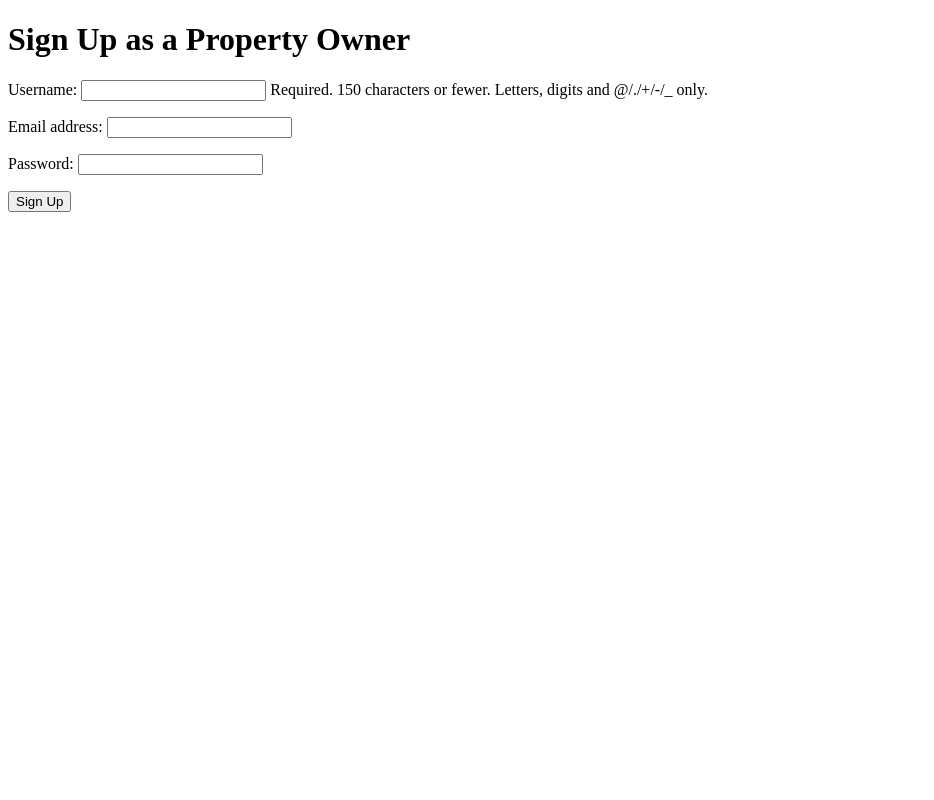
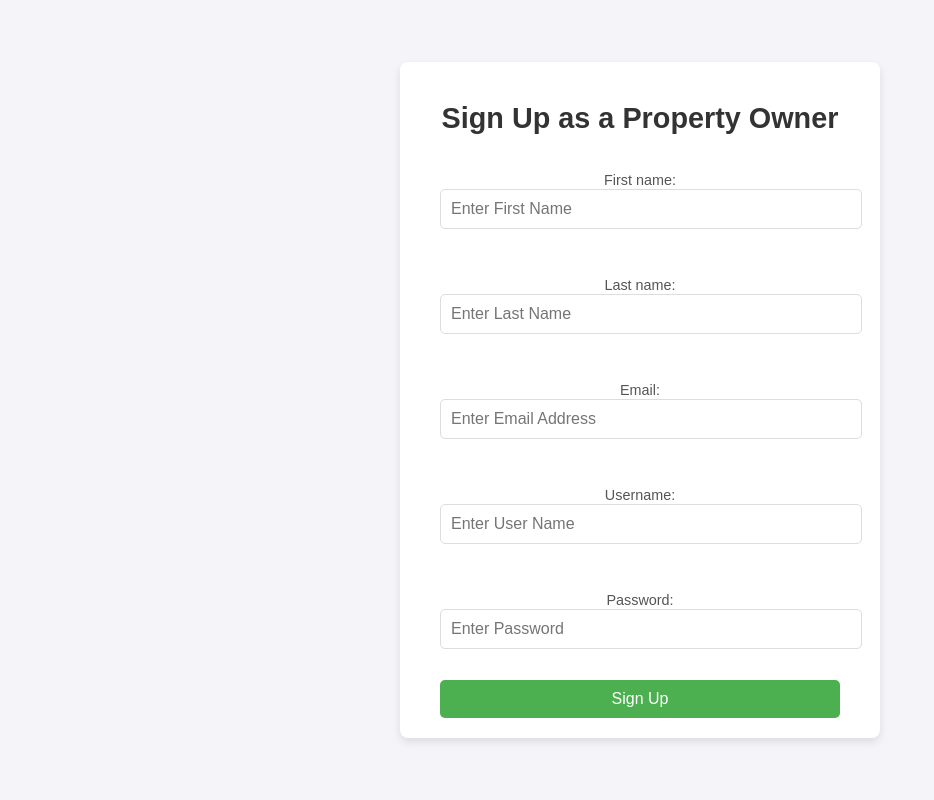
Before and after one commit to srsaurav0/Inventory-Management-Django, a Django app: page /signup/ in a window 1280 px wide. Shown: the whole page, without its empty margins (0-934 px from the left). Run offline with Django 5.2, Linux system fonts and the light colour scheme; parts of the project's set-up code (start-up, migrations or seed data) failed here and were passed over.

Commit message:
Validation added

```diff
--- a/inventory/forms.py
+++ b/inventory/forms.py
@@ -2,8 +2,27 @@ from django import forms
 from django.contrib.auth.models import User
 
 class PropertyOwnerSignUpForm(forms.ModelForm):
-    password = forms.CharField(widget=forms.PasswordInput)
+    first_name = forms.CharField(max_length=30, required=True, widget=forms.TextInput(attrs={
+        'placeholder': 'Enter First Name'
+    }))
+    last_name = forms.CharField(max_length=30, required=True, widget=forms.TextInput(attrs={
+        'placeholder': 'Enter Last Name'
+    }))
+    username = forms.CharField(max_length=30, required=True, widget=forms.TextInput(attrs={
+        'placeholder': 'Enter User Name'
+    }))
+    email = forms.EmailField(required=True, widget=forms.EmailInput(attrs={
+        'placeholder': 'Enter Email Address'
+    }))
+    def clean_email(self):
+        email = self.cleaned_data.get('email')
+        if User.objects.filter(email=email).exists():
+            raise forms.ValidationError("This email address is already in use.")
+        return email
+    password = forms.CharField(widget=forms.PasswordInput(attrs={
+        'placeholder': 'Enter Password'
+    }))
 
     class Meta:
         model = User
-        fields = ['username', 'email', 'password']
+        fields = ['first_name', 'last_name', 'email', 'username', 'password']
--- a/inventory/templates/inventory/signup.html
+++ b/inventory/templates/inventory/signup.html
@@ -4,13 +4,103 @@
     <meta charset="UTF-8">
     <meta name="viewport" content="width=device-width, initial-scale=1.0">
     <title>Property Owner Sign-Up</title>
+    <style>
+        body {
+            font-family: Arial, sans-serif;
+            background-color: #f4f4f9;
+            margin: 0;
+            padding: 0;
+            display: flex;
+            justify-content: center;
+            align-items: center;
+            height: 100vh;
+        }
+
+        .signup-container {
+            background: white;
+            box-shadow: 0 4px 8px rgba(0, 0, 0, 0.1);
+            border-radius: 8px;
+            padding: 20px 40px;
+            width: 100%;
+            max-width: 400px;
+            text-align: center;
+        }
+
+        h1 {
+            font-size: 1.8rem;
+            color: #333;
+            margin-bottom: 20px;
+        }
+
+        form {
+            display: flex;
+            flex-direction: column;
+            gap: 15px;
+        }
+
+        label {
+            text-align: left;
+            font-size: 0.9rem;
+            color: #555;
+        }
+
+        input[type="text"], input[type="email"], input[type="password"] {
+            width: 100%;
+            padding: 10px;
+            border: 1px solid #ddd;
+            border-radius: 5px;
+            font-size: 1rem;
+        }
+
+        button {
+            padding: 10px;
+            font-size: 1rem;
+            background-color: #4CAF50;
+            color: white;
+            border: none;
+            border-radius: 5px;
+            cursor: pointer;
+            transition: background-color 0.3s;
+        }
+
+        button:hover {
+            background-color: #45a049;
+        }
+
+        .form-footer {
+            font-size: 0.8rem;
+            color: #777;
+            margin-top: 10px;
+        }
+
+        .form-footer a {
+            color: #4CAF50;
+            text-decoration: none;
+        }
+
+        .form-footer a:hover {
+            text-decoration: underline;
+        }
+    </style>
 </head>
 <body>
+    <div class="signup-container">
         <h1>Sign Up as a Property Owner</h1>
         <form method="post">
             {% csrf_token %}
             {{ form.as_p }}
+
             <button type="submit">Sign Up</button>
         </form>
+        <div class="messages">
+            {% if messages %}
+                {% for message in messages %}
+                    <div class="alert alert-{{ message.tags }}">
+                        {{ message }}
+                    </div>
+                {% endfor %}
+            {% endif %}
+        </div>
+    </div>
 </body>
 </html>
--- a/inventory/views.py
+++ b/inventory/views.py
@@ -1,8 +1,8 @@
 from django.views import View
 from django.shortcuts import render, redirect
 from django.contrib.auth.models import User, Group
+from django.contrib import messages
 from .forms import PropertyOwnerSignUpForm
-
 
 class PropertyOwnerSignUpView(View):
     template_name = "inventory/signup.html"
@@ -16,9 +16,15 @@ class PropertyOwnerSignUpView(View):
         if form.is_valid():
             user = form.save(commit=False)
             user.set_password(form.cleaned_data["password"])
+            user.first_name = form.cleaned_data["first_name"]
+            user.last_name = form.cleaned_data["last_name"]
             user.save()
+
             # Add user to Property Owners group
             property_owners_group = Group.objects.get(name="Property Owners")
             user.groups.add(property_owners_group)
-            return redirect("property_owner_signup")  # Redirect to a success page
+
+            # Add a success message
+            messages.success(request, "Sign-up successful! Welcome to Property Management System.")
+
         return render(request, self.template_name, {"form": form})
```
Also changed, not shown: inventory/scripts/add_accomodations.py (+42 -36 lines), media/accommodation_images/Screenshot_from_2024-11-13_18-24-27_IesUQwu.png (added), media/accommodation_images/Screenshot_from_2024-11-13_18-37-39.png (added). Lines whose indentation alone changed are shown as unchanged.
